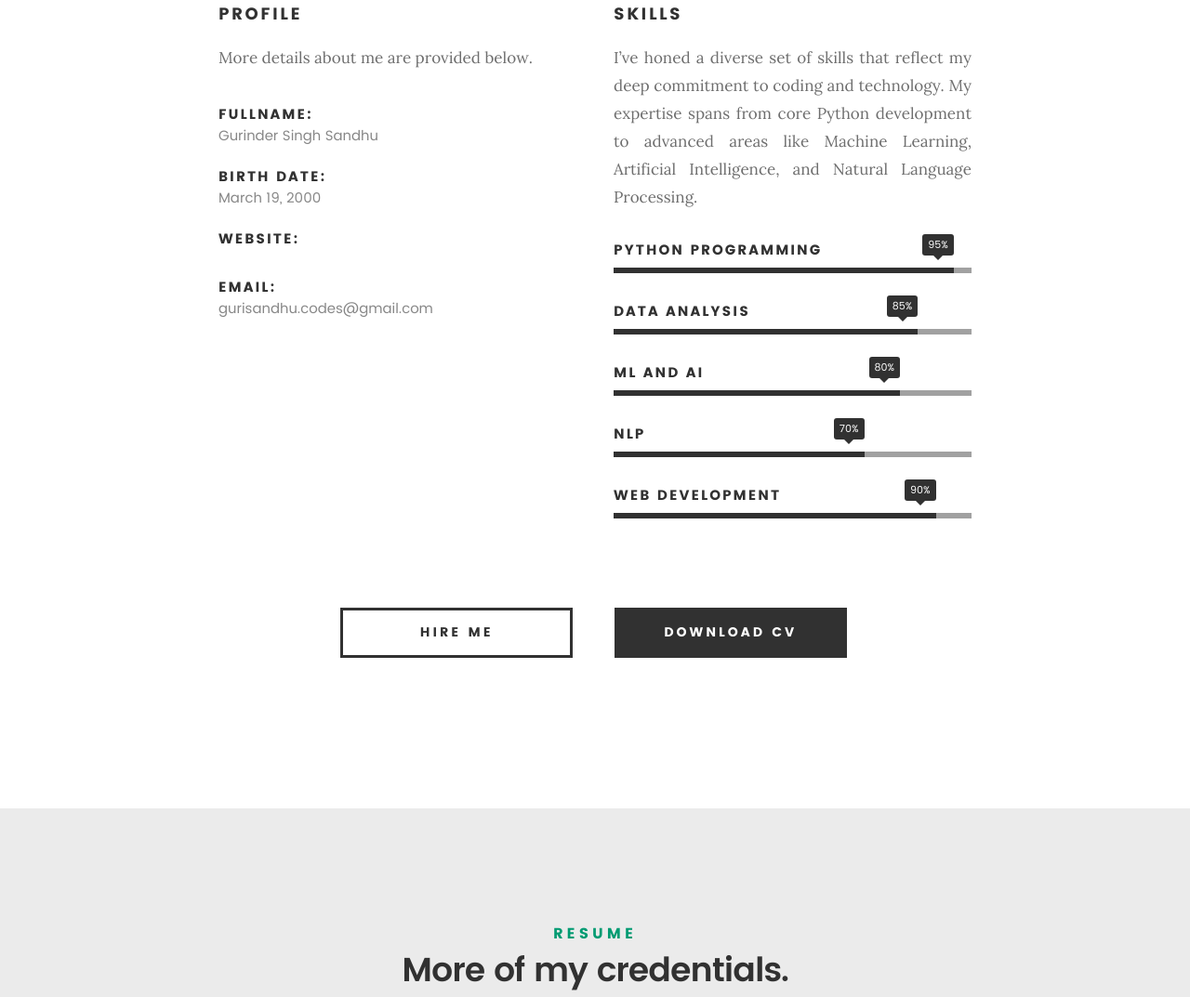
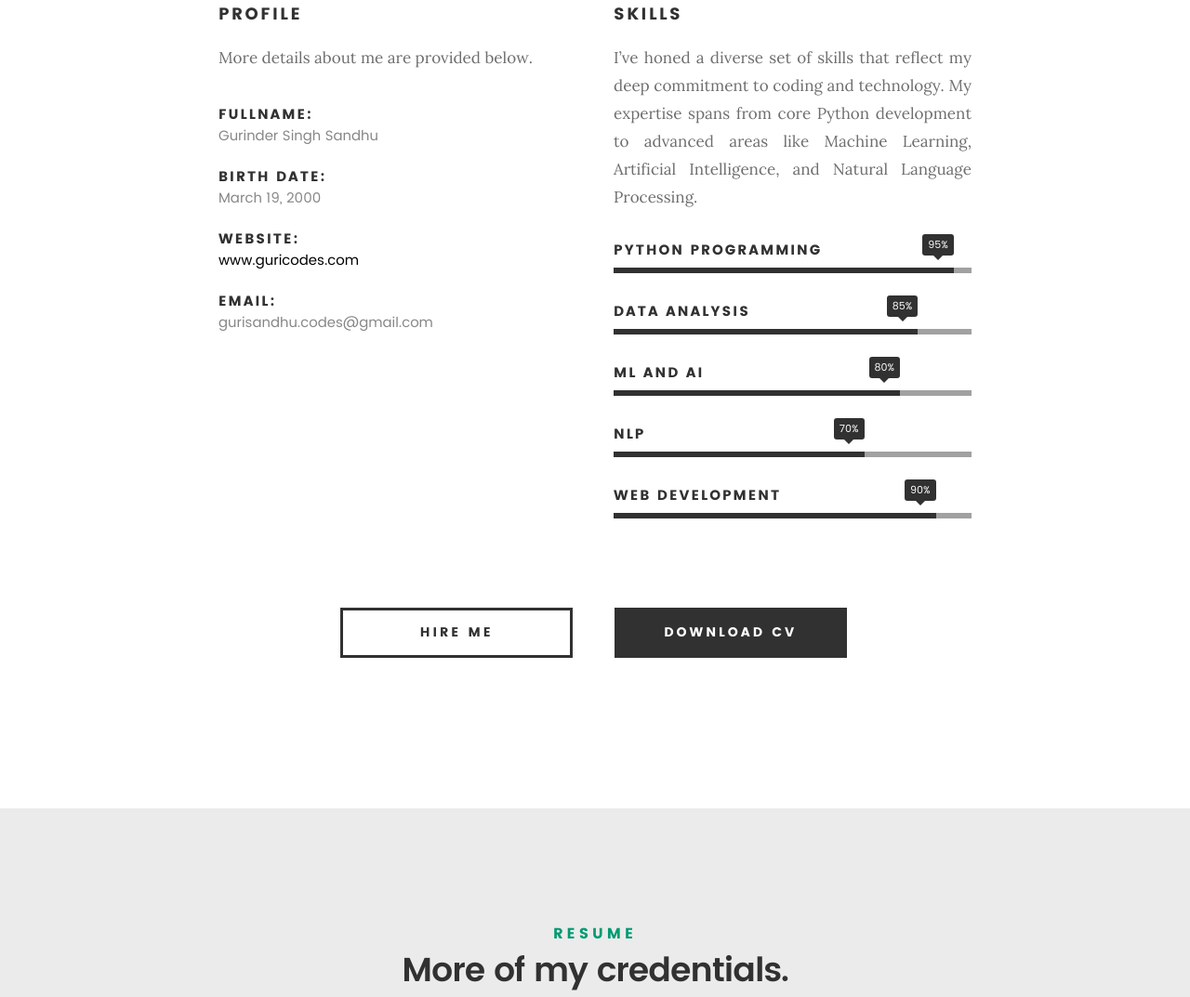
Before and after one commit to Guri-sandhu-codes/Guri-sandhu-codes.github.io, a plain HTML site: page index.html in a window 1280 px wide. Shown: the part 1313-2386 px from the top of the page at 93% size. Drawn offline with Linux system fonts and the light colour scheme; files whose address does not match are found by name.

Commit message:
Update index.html

```diff
--- a/index.html
+++ b/index.html
@@ -132,7 +132,7 @@
    				</li>
    				<li>
    					<strong>Website:</strong>
-   					<span></span>
+   					<span><a href="www.guricodes.com">www.guricodes.com</a></span>
    				</li>
    				<li>
    					<strong>Email:</strong>
```
